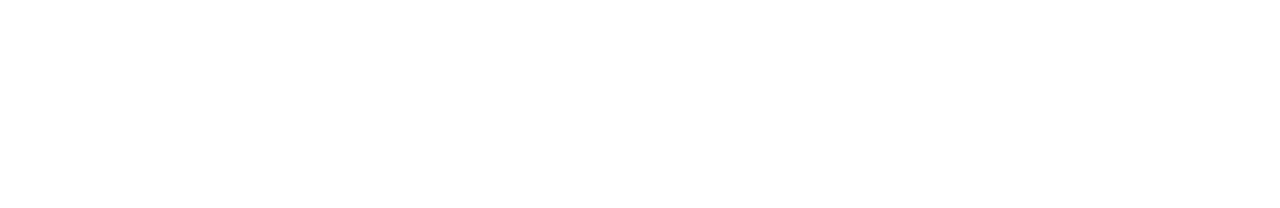
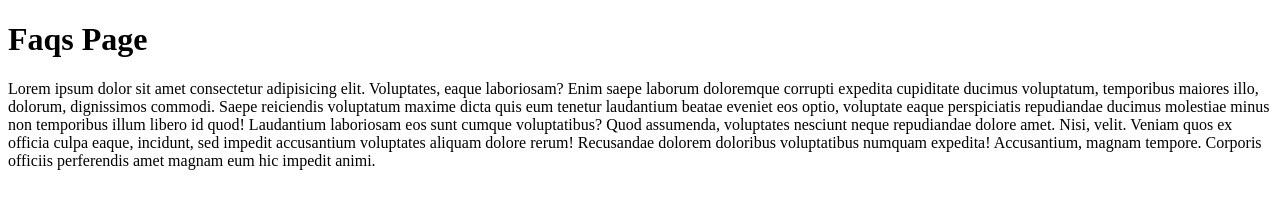
Before and after one commit to FatimaZehra01/Demo, a plain HTML site: page faqs.html in a window 1280 px wide. Drawn offline with Linux system fonts and the light colour scheme.

Commit message:
modified faqs.html

```diff
--- a/faqs.html
+++ b/faqs.html
@@ -6,6 +6,7 @@
     <title>Document</title>
 </head>
 <body>
-
+    <h1>Faqs Page</h1>
+    <p>Lorem ipsum dolor sit amet consectetur adipisicing elit. Voluptates, eaque laboriosam? Enim saepe laborum doloremque corrupti expedita cupiditate ducimus voluptatum, temporibus maiores illo, dolorum, dignissimos commodi. Saepe reiciendis voluptatum maxime dicta quis eum tenetur laudantium beatae eveniet eos optio, voluptate eaque perspiciatis repudiandae ducimus molestiae minus non temporibus illum libero id quod! Laudantium laboriosam eos sunt cumque voluptatibus? Quod assumenda, voluptates nesciunt neque repudiandae dolore amet. Nisi, velit. Veniam quos ex officia culpa eaque, incidunt, sed impedit accusantium voluptates aliquam dolore rerum! Recusandae dolorem doloribus voluptatibus numquam expedita! Accusantium, magnam tempore. Corporis officiis perferendis amet magnam eum hic impedit animi.</p>
 </body>
 </html>
```
